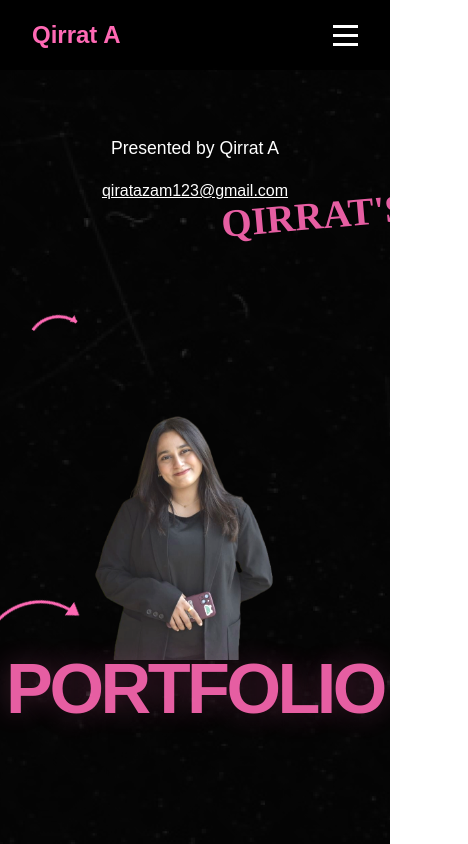
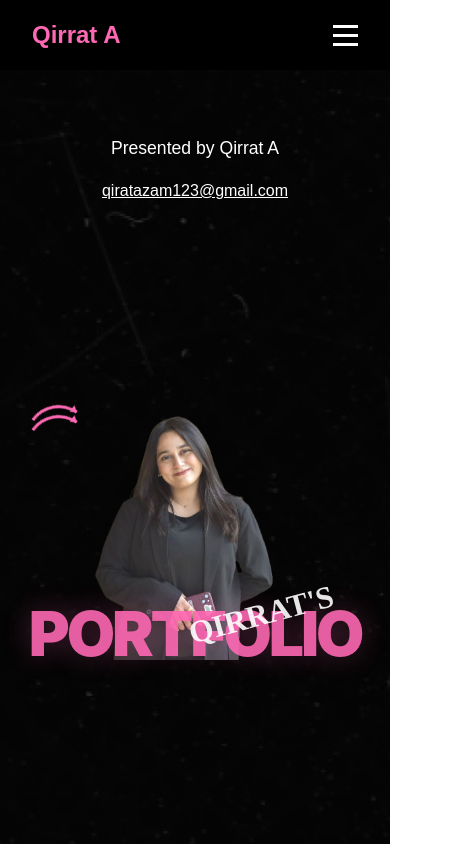
Before and after one commit to Qirrat098/Project-Design, a React (Vite) app: page / in a window 390 px wide. Shown: the top 844 px of the page, 468 px wide, since content can reach past the window. Built offline with nearby package versions, Linux system fonts and the light colour scheme.

Commit message:
Responsiveness added

```diff
--- a/src/App.css
+++ b/src/App.css
@@ -1,3 +1,11 @@
 .App {
   min-height: 100vh;
 }
+
+@font-face {
+  font-family: 'Comic Sans MS';
+  src: url(../public/COMIC.TTF);
+}
+.Comicsans {
+  font-family: 'Comic Sans MS';
+}
--- a/src/pages/Home.css
+++ b/src/pages/Home.css
@@ -1,3 +1,7 @@
+body, html {
+  overflow-x: hidden;
+}
+
 .home {
   min-height: 100vh;
 }
@@ -207,6 +211,7 @@
 }
 
 .portfolio-text {
+  font-family: "Inter", sans-serif;
   font-size: clamp(4rem, 50vw, 14rem);
   padding-top: 400px;
   font-weight: 900;
@@ -220,13 +225,14 @@
 }
 
 .name-script {
+  font: "Comic Sans MS";
   position: absolute;
   top: 5;
   right: 2%;
   font-family: "Brush Script MT", cursive;
   font-size: clamp(2rem, 5vw, 4rem);
   color: #ff69b4;
-  transform: rotate(-5deg);
+  transform: rotate(-15deg);
   opacity: 0.9;
   z-index: 7;
 }
@@ -278,10 +284,17 @@
   .hero-image {
     width: 250px;
     height: 350px;
+
   }
 
   .decorative-arrow {
-    top: -20px;
+    top: 70px;
+    left: -40px;
+    width: 60px;
+    height: 60px;
+  }
+  .decorative-arrow2 {
+    top: 80px;
     left: -40px;
     width: 60px;
     height: 60px;
@@ -297,15 +310,29 @@
     border-top: 4px solid transparent;
     border-bottom: 4px solid transparent;
   }
+    .decorative-arrow2::before {
+    width: 30px;
+    height: 30px;
+  }
+
+  .decorative-arrow2::after {
+    border-left: 6px solid #ff69b4;
+    border-top: 4px solid transparent;
+    border-bottom: 4px solid transparent;
+  }
+
 
   .portfolio-text {
-    font-size: clamp(2.5rem, 18vw, 6rem);
+    font-size: clamp(2.5rem, 16vw, 5rem);
+    top: -55px;
   }
 
   .name-script {
-    font-size: clamp(1.2rem, 10vw, 2.5rem);
-    top: -10%;
-    right: -15%;
+    font: "Comic Sans MS";
+    font-size: clamp(1.2rem, 8vw, 2.5rem);
+    top: 70%;
+    right: 7%;
+    color: #ffffff;
   }
 }
 .about {
--- a/src/pages/SomeFact.jsx
+++ b/src/pages/SomeFact.jsx
@@ -43,7 +43,7 @@ function SomeFactSection() {
                     <div className="profile-info">
                       <div className="profile-avatar">
                         <div className="avatar-circle">
-                    <img src="/circle.jpg" alt="Qirrat A" className="avatar-img" />
+                    <img src="/circle.JPG" alt="Qirrat A" className="avatar-img" />
                         </div>
                       </div>
                       <div className="profile-details">
```
Also changed, not shown: public/COMIC.TTF (added).
